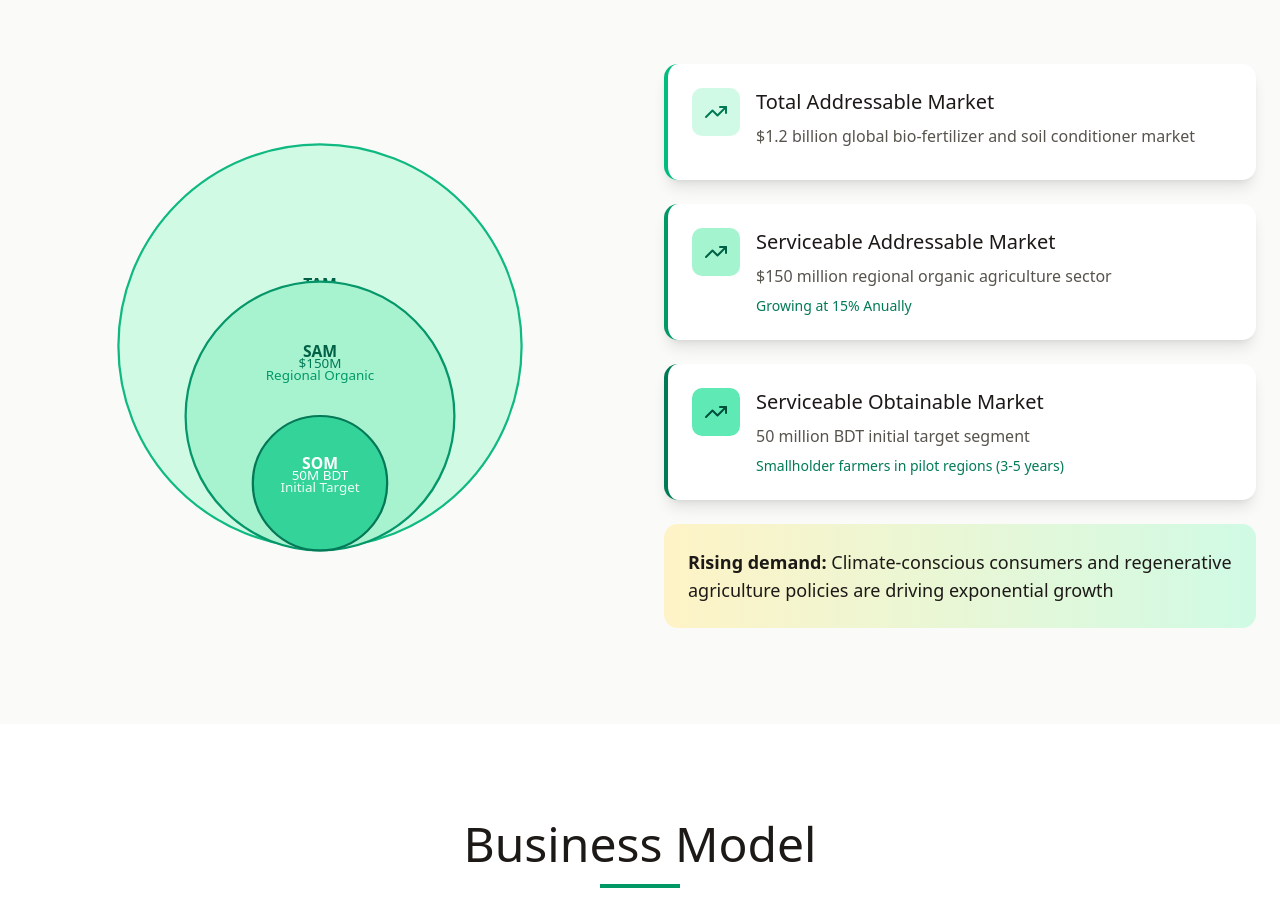
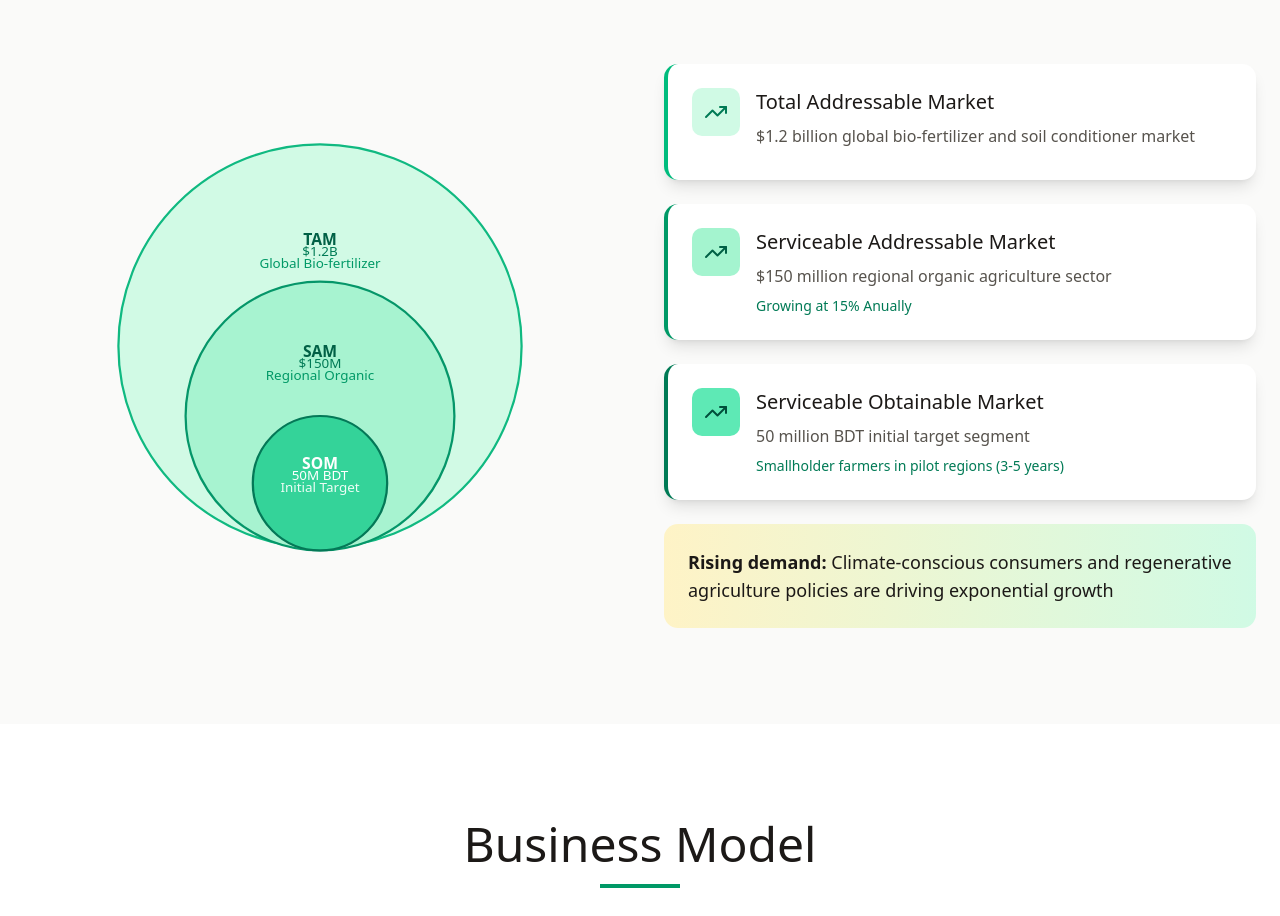
Before and after one commit to ashrafulomi36-prog/INNOVxAMOR-Soil-Conditioner, a React (Vite) app: page / in a window 1280 px wide. Shown: the part 6086-7002 px from the top of the page. Built offline with nearby package versions, Linux system fonts and the light colour scheme.

Commit message:
Update MarketOpportunity.tsx

```diff
--- a/src/components/MarketOpportunity.tsx
+++ b/src/components/MarketOpportunity.tsx
@@ -18,9 +18,9 @@ export function MarketOpportunity() {
             <svg viewBox="0 0 400 400" className="w-full max-w-md mx-auto">
               {/* TAM - Outer circle */}
               <circle cx="200" cy="200" r="180" fill="#d1fae5" stroke="#10b981" strokeWidth="2" />
-              <text x="200" y="150" textAnchor="middle" className="text-sm fill-emerald-800 font-semibold">TAM</text>
-              <text x="200" y="160" textAnchor="middle" className="text-xs fill-emerald-700">$1.2B</text>
-              <text x="200" y="170" textAnchor="middle" className="text-xs fill-emerald-600">Global Bio-fertilizer</text>
+              <text x="200" y="110" textAnchor="middle" className="text-sm fill-emerald-800 font-semibold">TAM</text>
+              <text x="200" y="120" textAnchor="middle" className="text-xs fill-emerald-700">$1.2B</text>
+              <text x="200" y="130" textAnchor="middle" className="text-xs fill-emerald-600">Global Bio-fertilizer</text>
 
               {/* SAM - Middle circle */}
               <circle cx="200" cy="262.5" r="120" fill="#a7f3d0" stroke="#059669" strokeWidth="2" />
```
